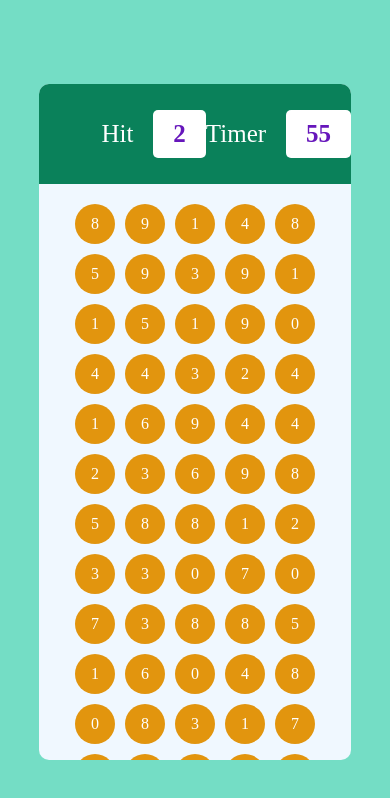
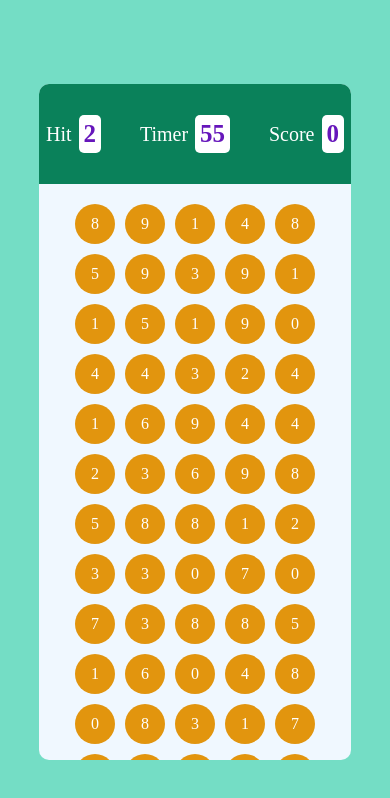
Before and after one commit to SonalDwivedi9/BubbleShot, a plain HTML site: page index.html in a window 390 px wide. Drawn offline with Linux system fonts and the light colour scheme.

Commit message:
Update style.css

```diff
--- a/style.css
+++ b/style.css
@@ -86,3 +86,25 @@ html,body{
     font-weight:500;
     font-size: 25px;
 }
+
+@media (max-width:600px) {
+ .main{
+    height: 100%;
+    width: 100%;
+ }
+ .elem h2{
+   font-size: 20px;
+ }
+    #ptop{
+        padding: 2px;
+        display: flex;
+        flex-wrap:nowrap;
+        gap: 2px;
+    }
+
+    .elem, .box{
+        padding: 5px 5px;
+        gap: 7px;
+    }
+
+}
```
